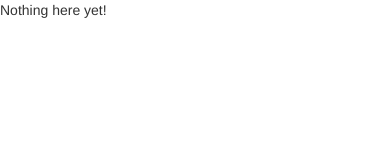
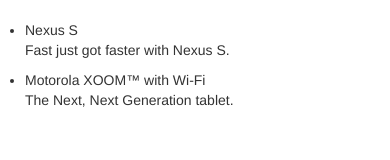
Before and after one commit to lvicentesanchez/play-angular-phonecat, a plain HTML site: page public/index.html in a window 390 px wide. Drawn offline with Linux system fonts and the light colour scheme.

Commit message:
step-01 static phone list.

```diff
--- a/public/css/app.css
+++ b/public/css/app.css
@@ -1 +1,5 @@
 /* app css stylesheet */
+
+body {
+  padding-top: 20px;
+}
--- a/public/index.html
+++ b/public/index.html
@@ -2,14 +2,27 @@
 <html lang="en" ng-app>
 <head>
   <meta charset="utf-8">
-  <title>My HTML File</title>
+  <title>Google Phone Gallery</title>
   <link rel="stylesheet" href="css/app.css">
   <link rel="stylesheet" href="css/bootstrap.css">
   <script src="lib/angular/angular.js"></script>
 </head>
 <body>
 
-  <p>Nothing here {{'yet' + '!'}}</p>
+  <ul>
+    <li>
+      <span>Nexus S<span>
+      <p>
+        Fast just got faster with Nexus S.
+      </p>
+    </li>
+    <li>
+      <span>Motorola XOOM™ with Wi-Fi<span>
+      <p>
+        The Next, Next Generation tablet.
+      </p>
+    </li>
+  </ul>
 
 </body>
 </html>
```
